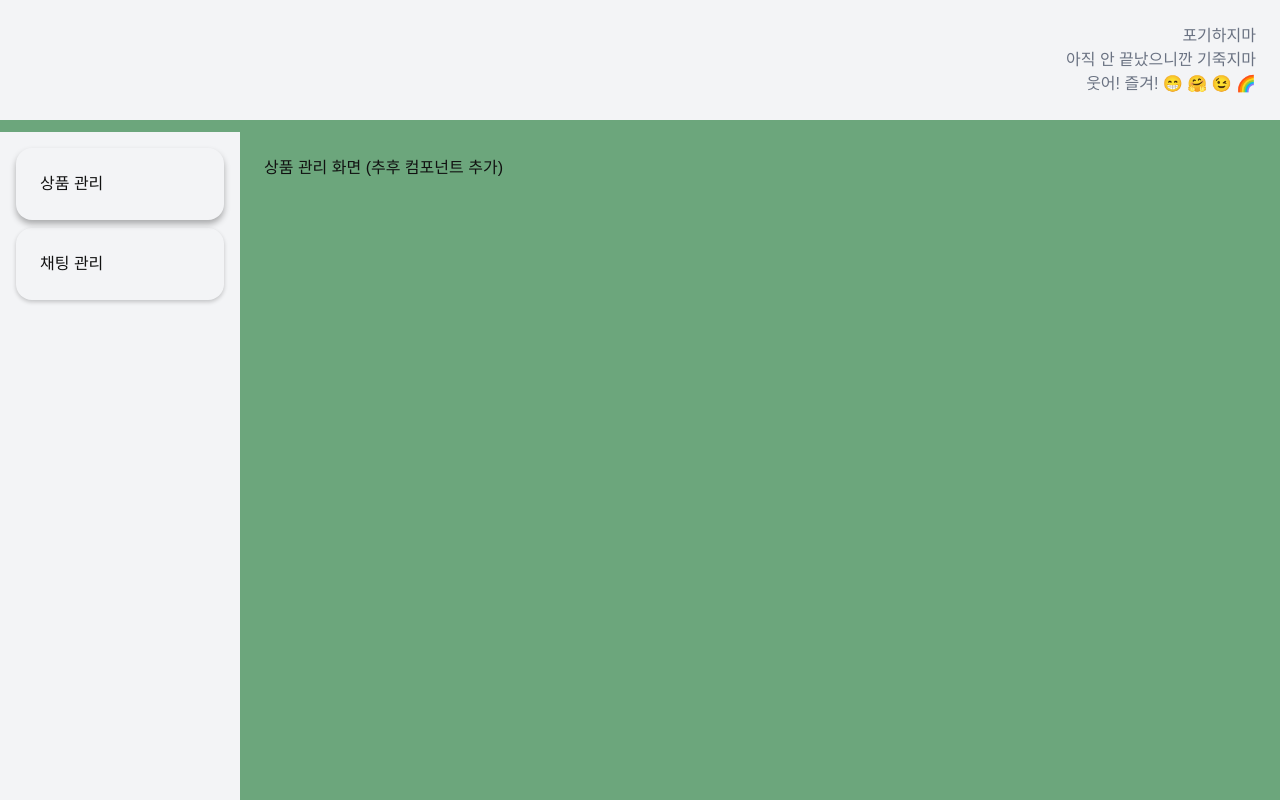
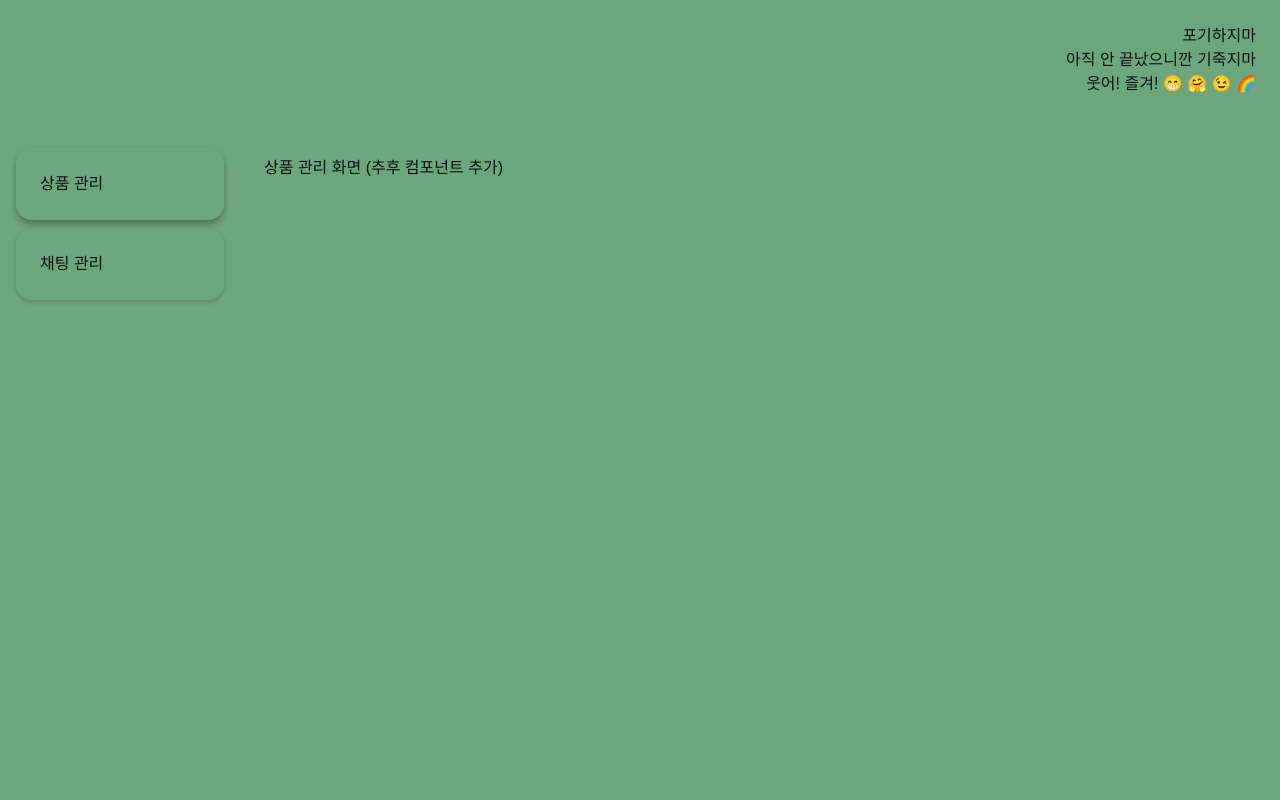
Before and after one commit to sydnyyy/sydney-archive-fe, a Next.js app: page /admin in a window 1280 px wide. Built offline with nearby package versions, Linux system fonts and the light colour scheme; no server answers; a web font is replaced by a local one.

Commit message:
chore: 하드코딩 색상 제거 및 글로벌 색상 변수 적용

```diff
--- a/app/admin/page.tsx
+++ b/app/admin/page.tsx
@@ -46,7 +46,7 @@ export default function AdminPage() {
 
             <div className="flex flex-1 mt-25 overflow-hidden pt-8">
                 {/* 왼쪽 카테고리 */}
-                <div className="w-60 bg-gray-100 p-4 flex flex-col gap-4">
+                <div className="w-60 p-4 flex flex-col gap-4">
                     <CategorySidebar
                         categories={[...categories]}
                         activeCategory={activeCategory}
--- a/components/admin/FixedHeader.tsx
+++ b/components/admin/FixedHeader.tsx
@@ -1,6 +1,6 @@
 export default function FixedHeader() {
     return (
-        <div className="bg-gray-100 w-full p-6 text-right text-gray-500 fixed top-0 left-0 z-10">
+        <div className="w-full p-6 text-right fixed top-0 left-0 z-10">
             포기하지마<br />
             아직 안 끝났으니깐 기죽지마<br />
             웃어! 즐겨! 😁 🤗 😉 🌈<br />
```
